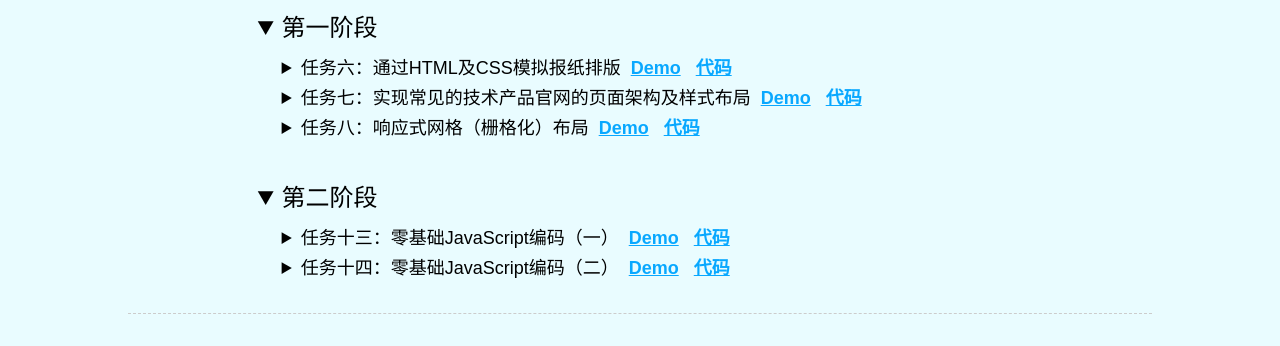
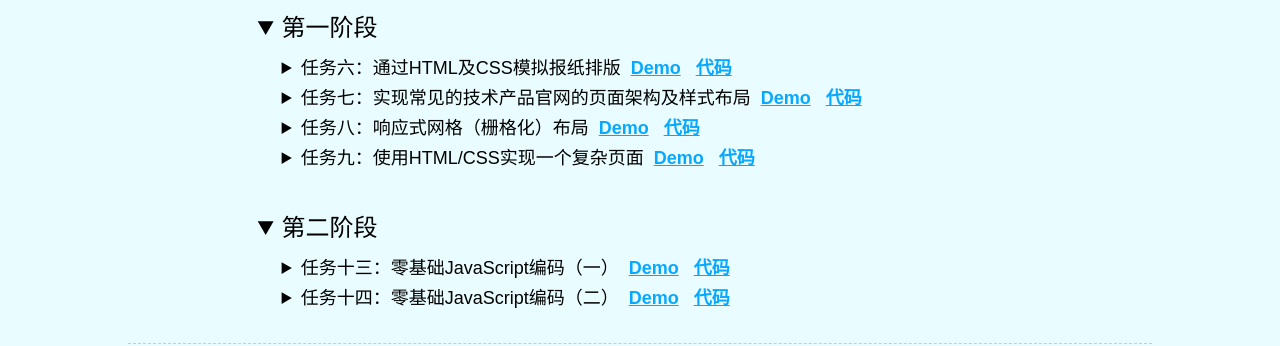
Before and after one commit to cnzsb/SFE, a website: page index.html in a window 1280 px wide. Shown: the part 144-490 px from the top of the page. Drawn offline with Linux system fonts and the light colour scheme.

Commit message:
task 9 done

```diff
--- a/index.html
+++ b/index.html
@@ -63,6 +63,11 @@
 					<a href="2016_spring/8/index.html" target="_blank">Demo</a>
 					<a href="http://github.com/cnzsb/ifetask/tree/master/2016_spring/8" target="_blank">代码</a>
 				</li>
+				<li>
+					任务九：使用HTML/CSS实现一个复杂页面
+					<a href="2016_spring/9/index.html" target="_blank">Demo</a>
+					<a href="http://github.com/cnzsb/ifetask/tree/master/2016_spring/9" target="_blank">代码</a>
+				</li>
 			</ul>
 			<ul class="task-section">
 				<li>第二阶段</li>
```
